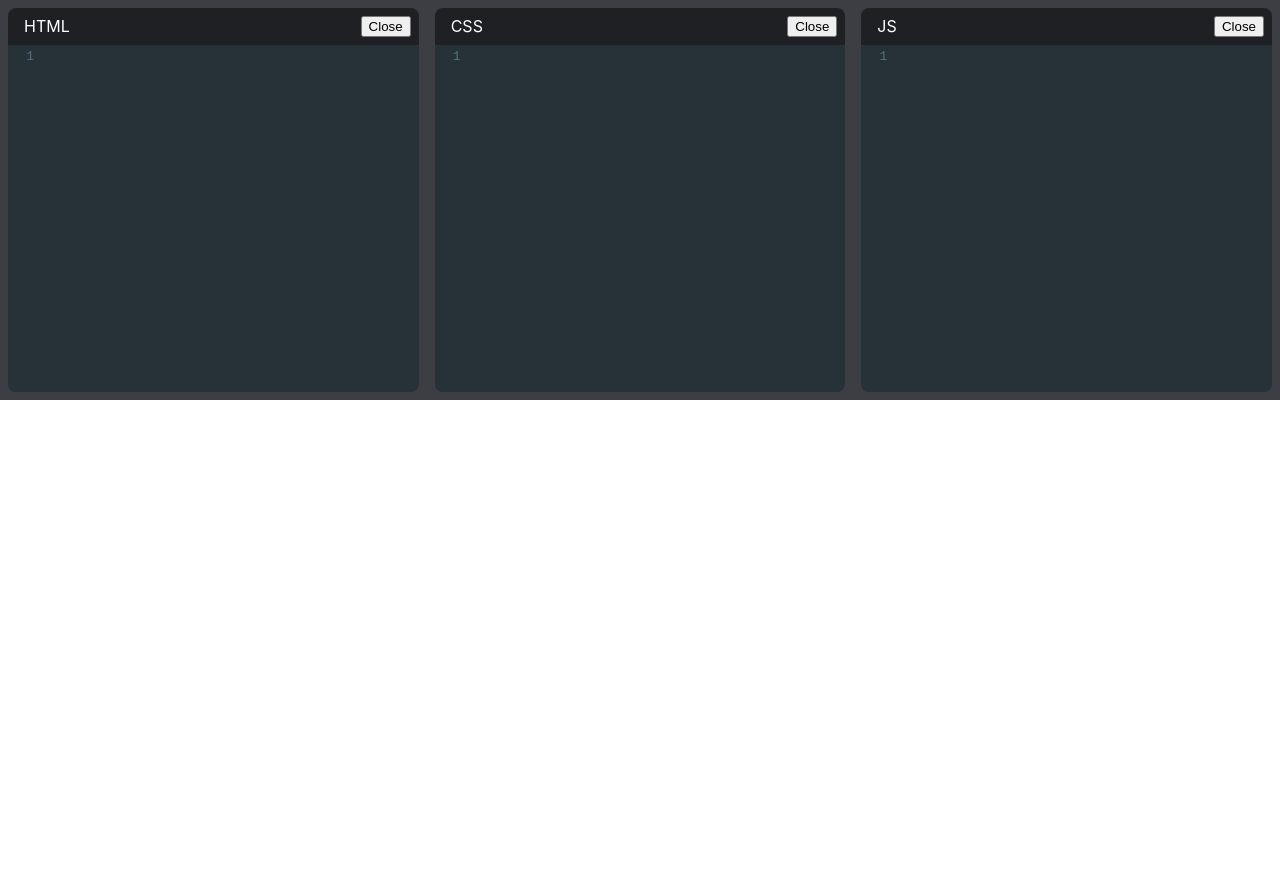
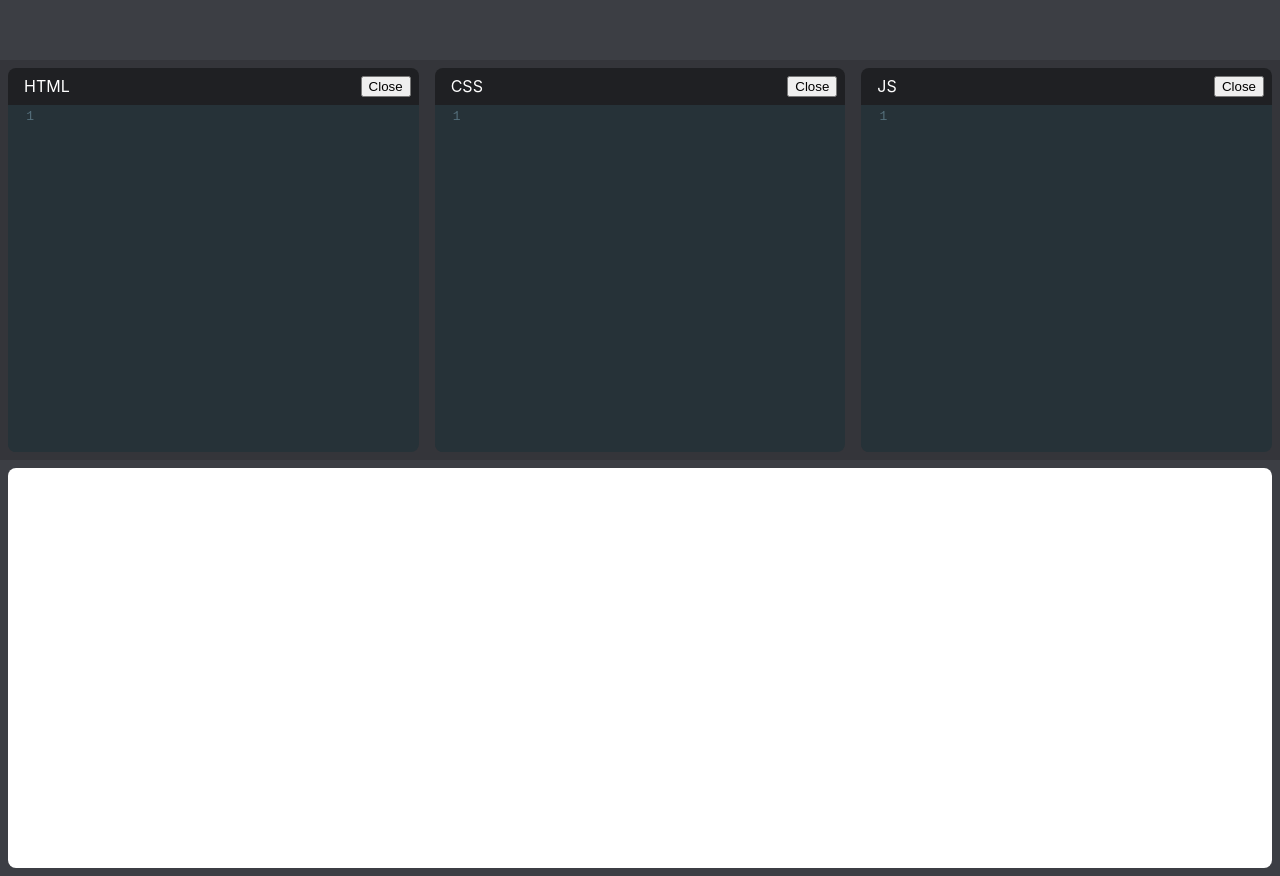
Before and after one commit to alexleybourne/ReactCodepen, a React (Create React App) app: page / in a window 1280 px wide. Before the commit the page ends 800 px from the top, so only its background shows below. Built offline with nearby package versions, Linux system fonts and the light colour scheme.

Commit message:
Added styles

```diff
--- a/src/components/App.js
+++ b/src/components/App.js
@@ -47,7 +47,7 @@ function App() {
           onChange={setJs}
         />
       </div>
-      <div className="pane">
+      <div className="pane iframe">
         <iframe
           srcDoc={srcDoc}
           title="output"
--- a/src/index.css
+++ b/src/index.css
@@ -1,3 +1,7 @@
+html {
+  background: #3C3E44;
+}
+
 body {
   margin: 0;
   font-family: -apple-system, BlinkMacSystemFont, 'Segoe UI', Roboto, Oxygen, Ubuntu, Cantarell, 'Open Sans', 'Helvetica Neue', sans-serif;
@@ -5,9 +9,19 @@ body {
   -moz-osx-font-smoothing: grayscale;
 }
 
+.nav {
+  z-index: 10;
+  top: 0;
+  width: 100%;
+  height: 60px;
+  background: #3C3E44;
+  position: fixed;
+}
+
 
 .top-pane {
-  background-color: hsl(225, 6%, 25%) ;
+  margin-top:60px;
+  background-color: #3C3E44 ;
 }
 
 .pane {
@@ -21,7 +35,7 @@ body {
   display: flex;
   flex-direction: column;
   padding: .5rem;
-  background-color:hsl(225, 6%, 25%);
+  background-color:#34353a;
   transition-duration: 0.2s;
 }
 
@@ -51,3 +65,9 @@ body {
 .CodeMirror {
   height: 100% !important;
 }
+
+.iframe {
+  background:white;
+  margin:.5rem;
+  border-radius: .5rem;
+}
```
